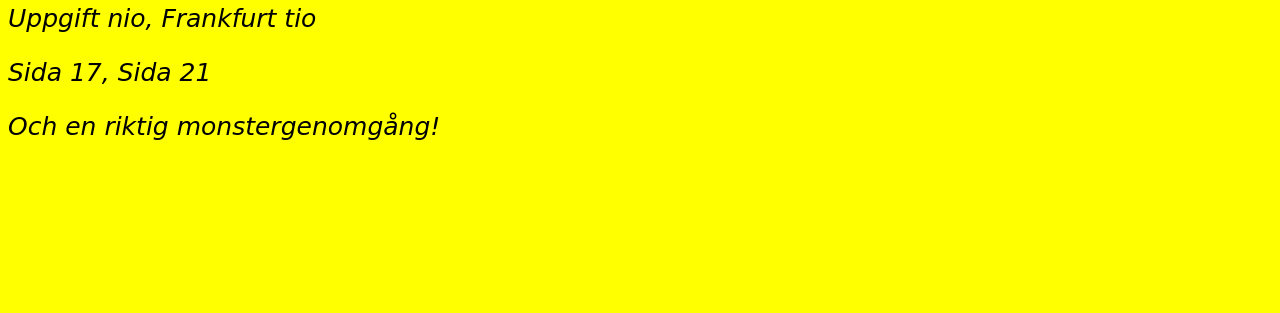
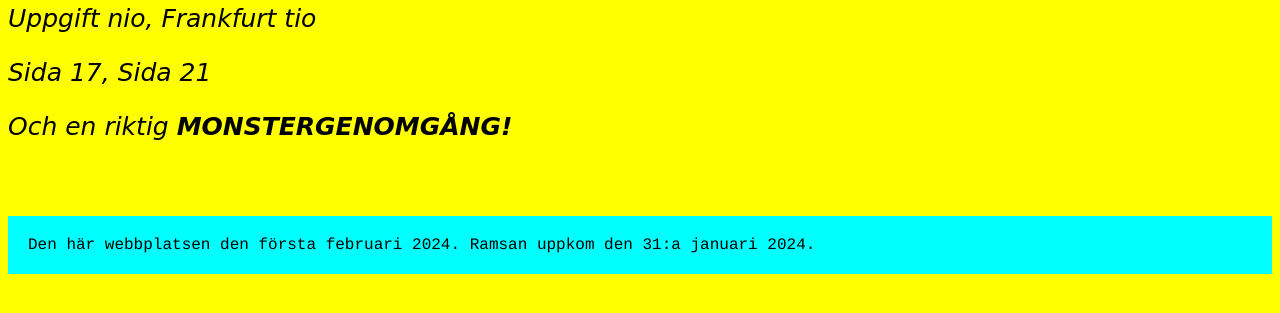
Before and after one commit to JOSwedishStudent/UppgiftnioFrankfurttio.github.io, a plain HTML site: page index.html in a window 1280 px wide. Shown: the part 79-392 px from the top of the page. Drawn offline with Linux system fonts and the light colour scheme.

Commit message:
Update index.html

```diff
--- a/index.html
+++ b/index.html
@@ -16,12 +16,21 @@
         #Rubrik {
             color: rgb(255, 0, 0);
         }
+        #p3 {
+            margin-bottom: 75px;
+        }
+        #signature {
+            font-family: "courier", "monospace";
+            background-color: rgb(0, 255, 255);
+            padding: 20px;
+        }
     </style>
     <body>
         <h1 id = "rubrik"><strong>Världens bästa ramsa:</strong></h1>
         <p id = "p1" class = "text"><em>Uppgift nio, Frankfurt tio</em></p>
         <p id = "p2" class = "text"><em>Sida 17, Sida 21</em></p>
-        <p id = "p3" class = "text"><em> Och en riktig monstergenomgång!</em></p>
+        <p id = "p3" class = "text"><em> Och en riktig <strong>MONSTERGENOMGÅNG!</strong></em></p>
+        <p id = "signature">Den här webbplatsen den första februari 2024. Ramsan uppkom den 31:a januari 2024.</p>
 
     </body>
 </html>
```
